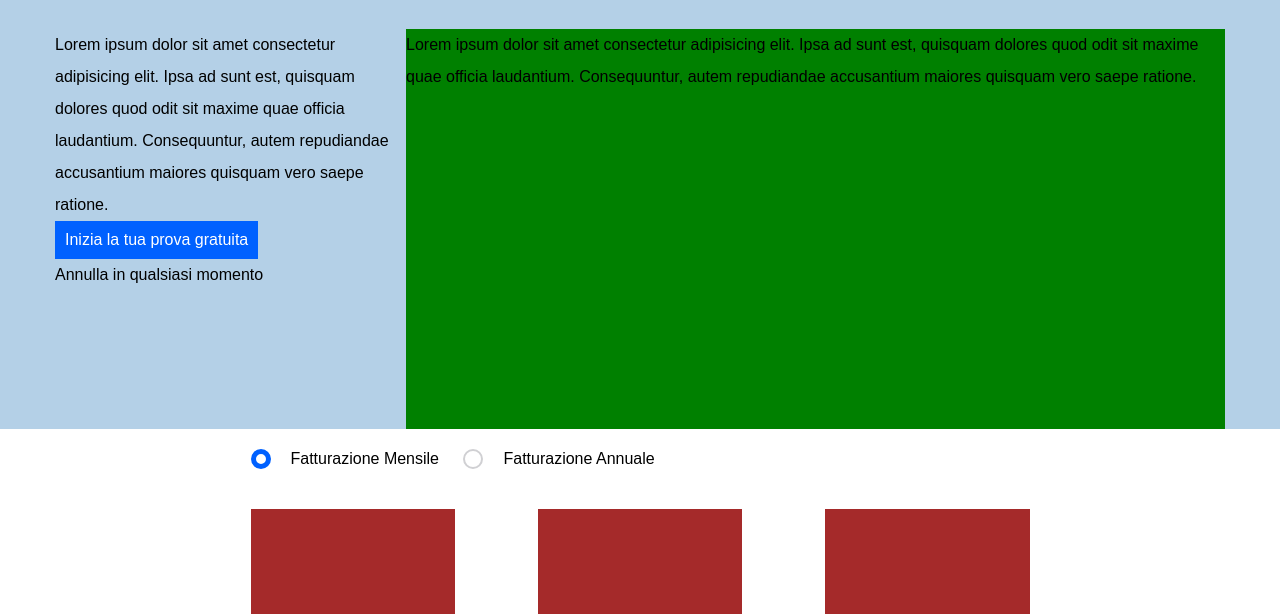
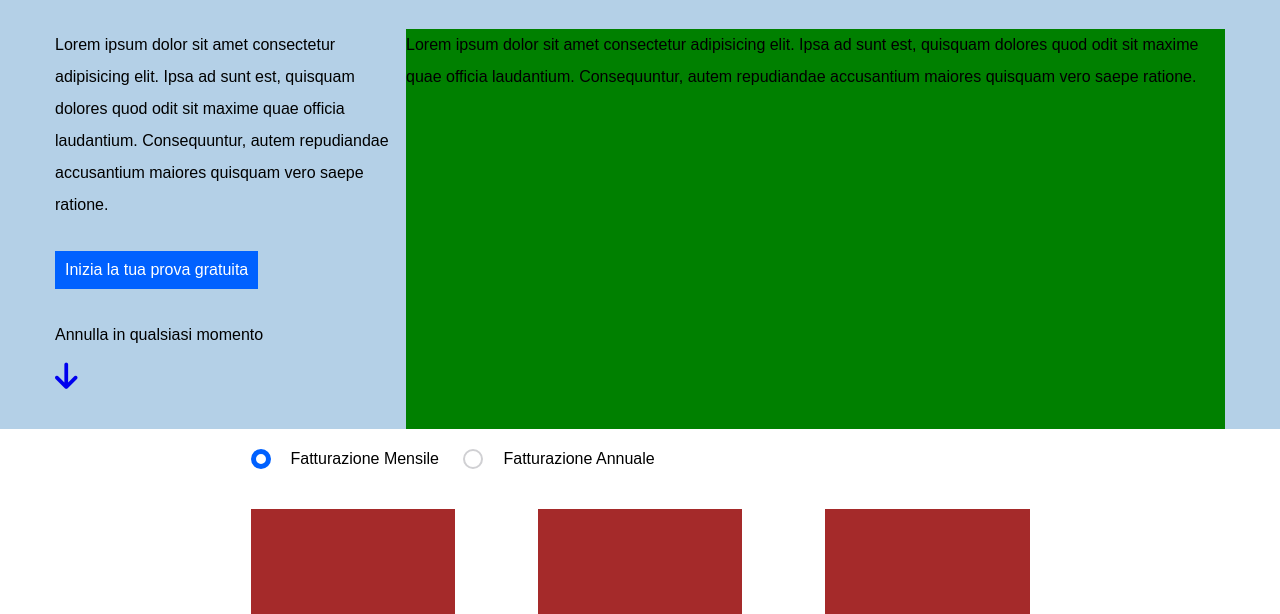
Before and after one commit to alessiogentilezza/htmlcss-dropbox, a plain HTML site: page index.html in a window 1280 px wide. Shown: the part 186-800 px from the top of the page. Drawn offline with Linux system fonts and the light colour scheme.

Commit message:
sezione sinistra jumbo completata

```diff
--- a/css/style.css
+++ b/css/style.css
@@ -127,6 +127,24 @@ main {
     text-align: center;
     font-size: 40px;
 }
+
+.jumbo button {
+    margin: 30px 0;
+}
+
+.jumbo i {
+font-size: 30px;
+padding: 10px 0;
+}
+
+
+
+
+
+
+
+
+
 
 
 button {
--- a/index.html
+++ b/index.html
@@ -7,6 +7,7 @@
     <meta name="viewport" content="width=device-width, initial-scale=1.0">
     <title>DropBox</title>
     <link rel="stylesheet" href="./css/style.css">
+    <link rel="stylesheet" href="https://cdnjs.cloudflare.com/ajax/libs/font-awesome/6.2.1/css/all.min.css" integrity="sha512-MV7K8+y+gLIBoVD59lQIYicR65iaqukzvf/nwasF0nqhPay5w/9lJmVM2hMDcnK1OnMGCdVK+iQrJ7lzPJQd1w==" crossorigin="anonymous" referrerpolicy="no-referrer" />
 </head>
 
 <body>
@@ -38,7 +39,8 @@
                             quod odit sit maxime quae officia laudantium. Consequuntur, autem repudiandae accusantium
                             maiores quisquam vero saepe ratione.</p>
                         <button>Inizia la tua prova gratuita</button><br>
-                        <span>Annulla in qualsiasi momento</span>
+                        <span>Annulla in qualsiasi momento</span><br>
+                        <span><a href="#"><i class="fa-solid fa-arrow-down"></i></a></span>
                     </div>
                     <div class="column-big w-70">
                         <p>Lorem ipsum dolor sit amet consectetur adipisicing elit. Ipsa ad sunt est, quisquam dolores
@@ -46,9 +48,24 @@
                             maiores quisquam vero saepe ratione.</p>
                     </div>
                 </div>
-
             </div>
         </section>
+
+
+
+
+
+
+
+
+
+
+
+
+
+
+
+
         <div class="container">
             <section class="business-plan">
                 <div class="check">
```
